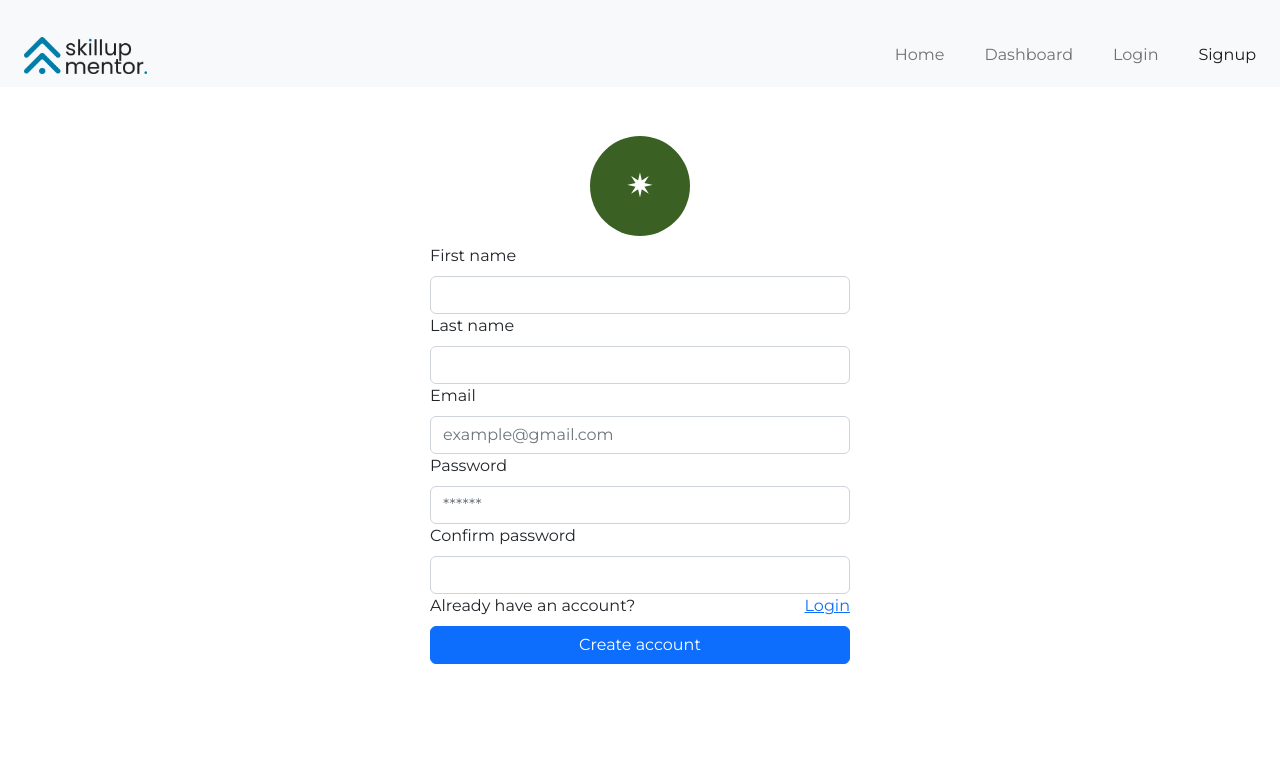
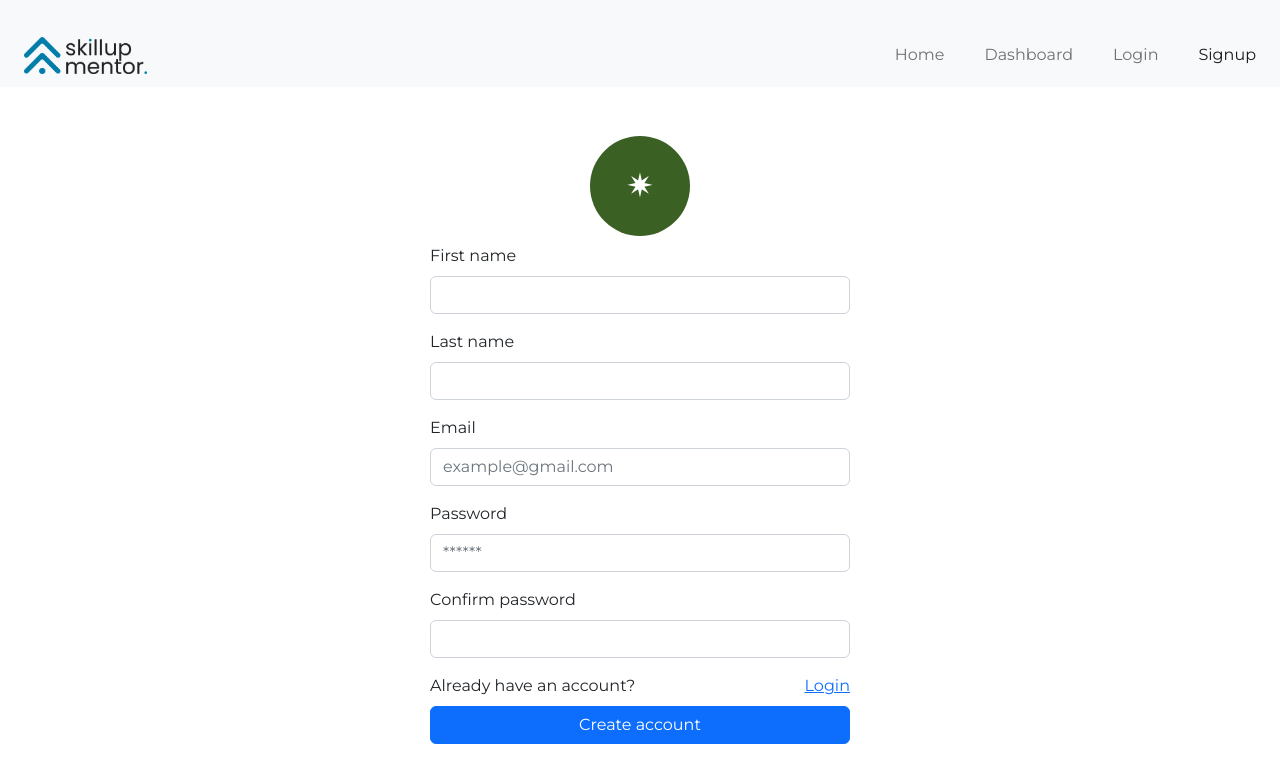
Before and after one commit to krisKajtna/skillupmentor-tutorial-frontend, a React (Create React App) app: page /signup in a window 1280 px wide. Shown: the top 782 px of the page. Built offline with nearby package versions, Linux system fonts and the light colour scheme.

Commit message:
refactor(RegisterForm): add margin to FormGroup components for better spacing

```diff
--- a/src/components/user/LoginForm.tsx
+++ b/src/components/user/LoginForm.tsx
@@ -37,7 +37,7 @@ const LoginForm: FC = () => {
           control={control}
           name="email"
           render={({ field }) => (
-            <FormGroup>
+            <FormGroup className="mb-3">
               <FormLabel htmlFor="email">Email</FormLabel>
               <input
                 {...field}
@@ -61,7 +61,7 @@ const LoginForm: FC = () => {
           control={control}
           name="password"
           render={({ field }) => (
-            <FormGroup>
+            <FormGroup className="mb-3">
               <FormLabel htmlFor="password">Password</FormLabel>
               <input
                 {...field}
@@ -82,7 +82,7 @@ const LoginForm: FC = () => {
           )}
         />
         <div className="d-flex justify-content-between align-items-center mb-2">
-          <p className="mb-0">Don{"'"}t have an account yet?</p>
+          <p className="mb-0">Dont have an account yet?</p>
           <Link className="text-decorator-none text-end" to={routes.SIGNUP}>
             Create account
           </Link>
--- a/src/components/user/RegisterForm.tsx
+++ b/src/components/user/RegisterForm.tsx
@@ -131,7 +131,7 @@ const RegisterForm: FC = () => {
           control={control}
           name="first_name"
           render={({ field }) => (
-            <FormGroup>
+            <FormGroup className="mb-3">
               <FormLabel htmlFor="first_name">First name</FormLabel>
               <input
                 {...field}
@@ -154,7 +154,7 @@ const RegisterForm: FC = () => {
           control={control}
           name="last_name"
           render={({ field }) => (
-            <FormGroup>
+            <FormGroup className="mb-3">
               <FormLabel htmlFor="last_name">Last name</FormLabel>
               <input
                 {...field}
@@ -177,7 +177,7 @@ const RegisterForm: FC = () => {
           control={control}
           name="email"
           render={({ field }) => (
-            <FormGroup>
+            <FormGroup className="mb-3">
               <FormLabel htmlFor="email">Email</FormLabel>
               <input
                 {...field}
@@ -201,7 +201,7 @@ const RegisterForm: FC = () => {
           control={control}
           name="password"
           render={({ field }) => (
-            <FormGroup>
+            <FormGroup className="mb-3">
               <FormLabel htmlFor="password">Password</FormLabel>
               <input
                 {...field}
@@ -225,7 +225,7 @@ const RegisterForm: FC = () => {
           control={control}
           name="confirm_password"
           render={({ field }) => (
-            <FormGroup>
+            <FormGroup className="mb-3">
               <FormLabel htmlFor="confirm_password">Confirm password</FormLabel>
               <input
                 {...field}
```
